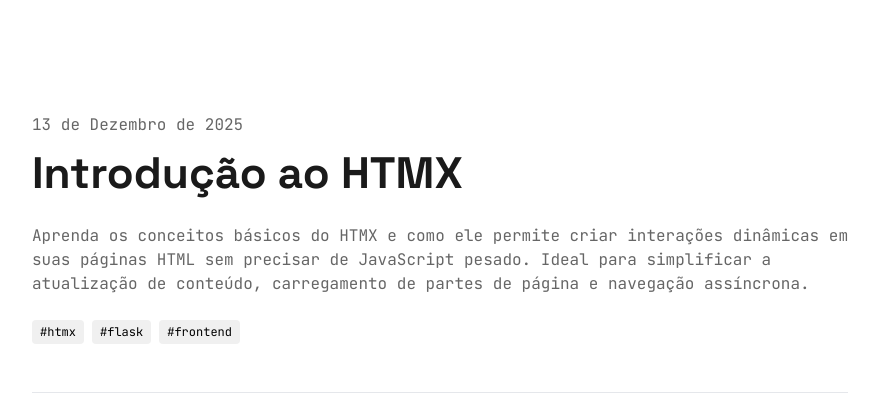
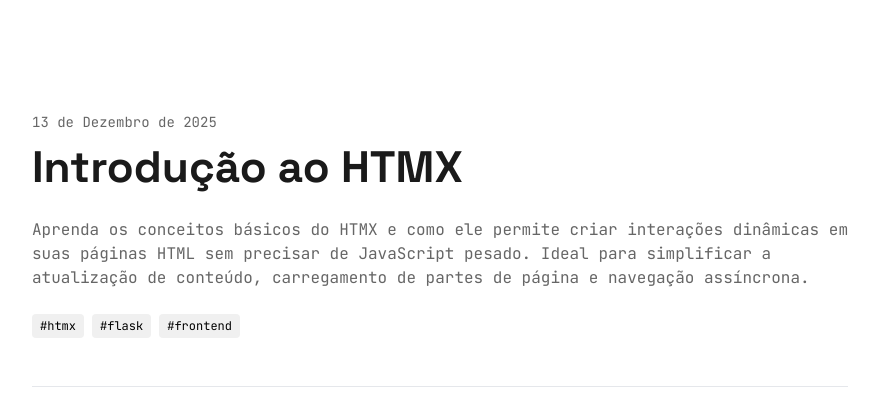
Before and after one commit to delcioleonardorofino/Journal, a Flask app: page /posts/1 in a window 1280 px wide. Shown: the part 66-486 px from the top of the page, without its empty margins (200-1078 px from the left). Run offline with Flask 3, Linux system fonts and the light colour scheme; some libraries are stand-ins or nearby versions.

Commit message:
Updated the date text size

```diff
--- a/backend/templates/post.html
+++ b/backend/templates/post.html
@@ -19,7 +19,7 @@
 
     <!-- Header do Post -->
     <header class="flex flex-col gap-4">
-        <span class="font-mono text-text-muted">{{post.date|safe}}</span>
+        <span class="font-mono text-xs md:text-sm text-text-muted">{{post.date|safe}}</span>
         <h1 class="font-display font-bold text-2xl md:text-5xl text-text-primary">
             {{post.title|safe}}
         </h1>
```
